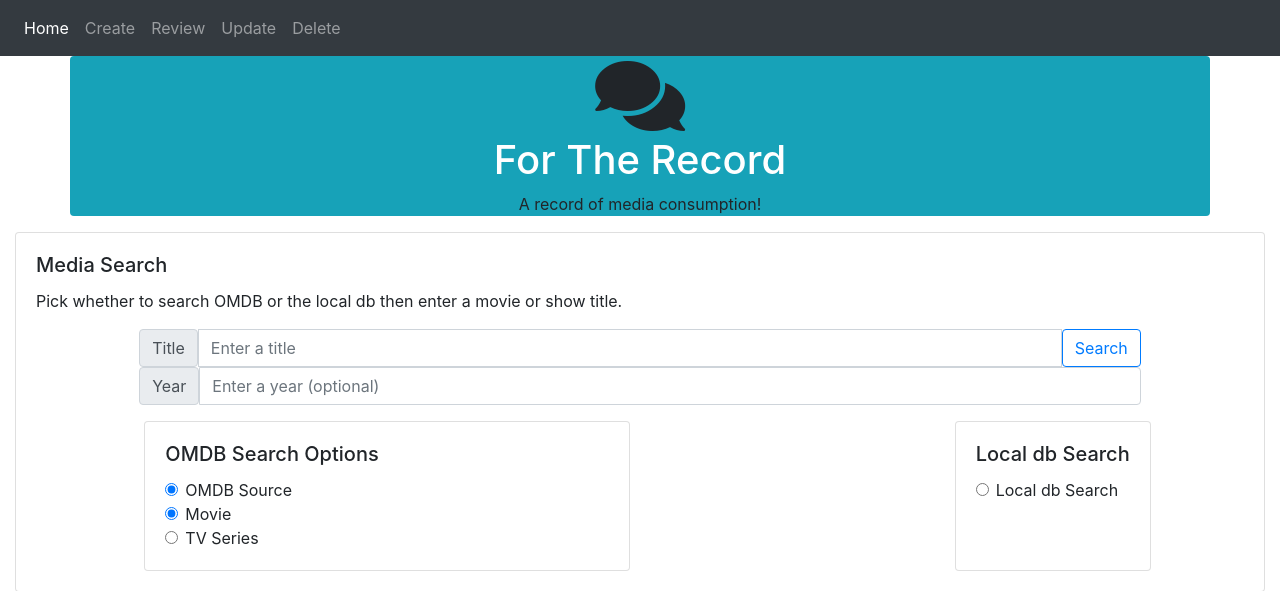
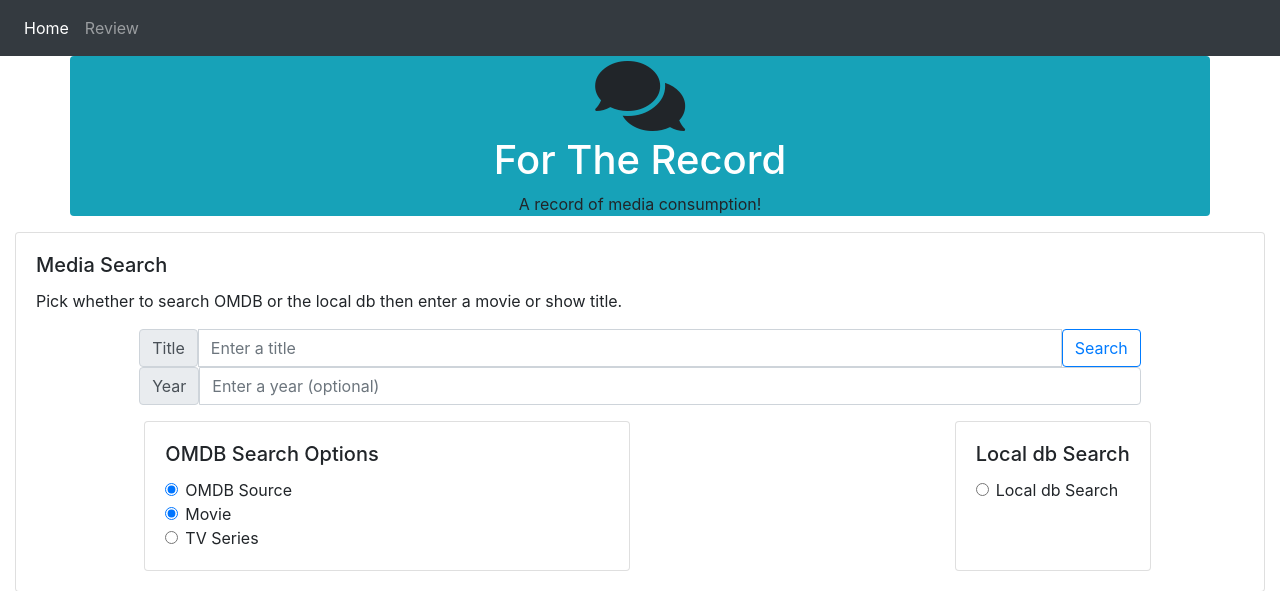
Before and after one commit to HackMasterFlash/ForTheRecord, a Flask app: page /media/ in a window 1280 px wide. Shown: the top 591 px of the page. Run offline with Flask 3, Linux system fonts and the light colour scheme; parts of the project's set-up code (start-up, migrations or seed data) failed here and were passed over; some libraries are stand-ins or nearby versions.

Commit message:
updating to just use what we got

```diff
--- a/webapp/templates/navbar.html
+++ b/webapp/templates/navbar.html
@@ -6,13 +6,12 @@
             <li class="nav-item active">
                 <a class="nav-link" href="{{url_for('main.home')}}">Home<span class="sr-only">(current)</span></a>
             </li>
-
+            <li class="nav-item">
+                <a class="nav-link" href="{{url_for('main.listings')}}">Review<span class="sr-only">(current)</span></a>
+            </li>
+            <!--
             <li class="nav-item">
                 <a class="nav-link" href="{{url_for('media.read_entry', movie_id=-1)}}">Create<span class="sr-only">(current)</span></a>
-            </li>
-
-            <li class="nav-item">
-                <a class="nav-link" href="{{url_for('main.listings', movie_id=-1)}}">Review<span class="sr-only">(current)</span></a>
             </li>
 
             <li class="nav-item">
@@ -22,15 +21,7 @@
             <li class="nav-item">
                 <a class="nav-link" href="{{url_for('media.delete_entry', movie_id=-1)}}">Delete<span class="sr-only">(current)</span></a>
             </li>
-
+            -->
         </ul>
-        <!--
-        <ul class="navbar-nav ml-auto">
-            <li class="nav-item">
-                <a class="nav-link" href="{{url_for('media.home')}}"></a>
-            </li>
-
-        </ul>
-        -->
     </div>
 </nav>
```
